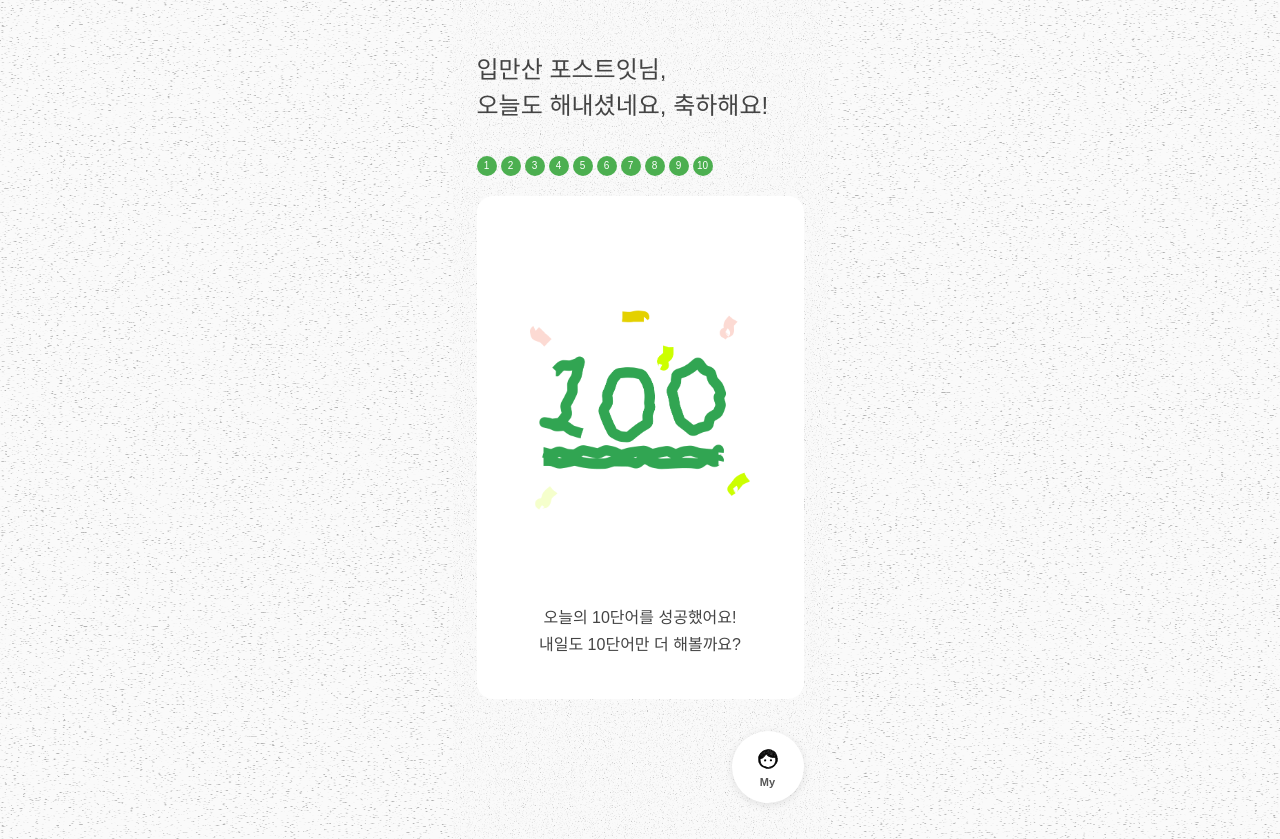
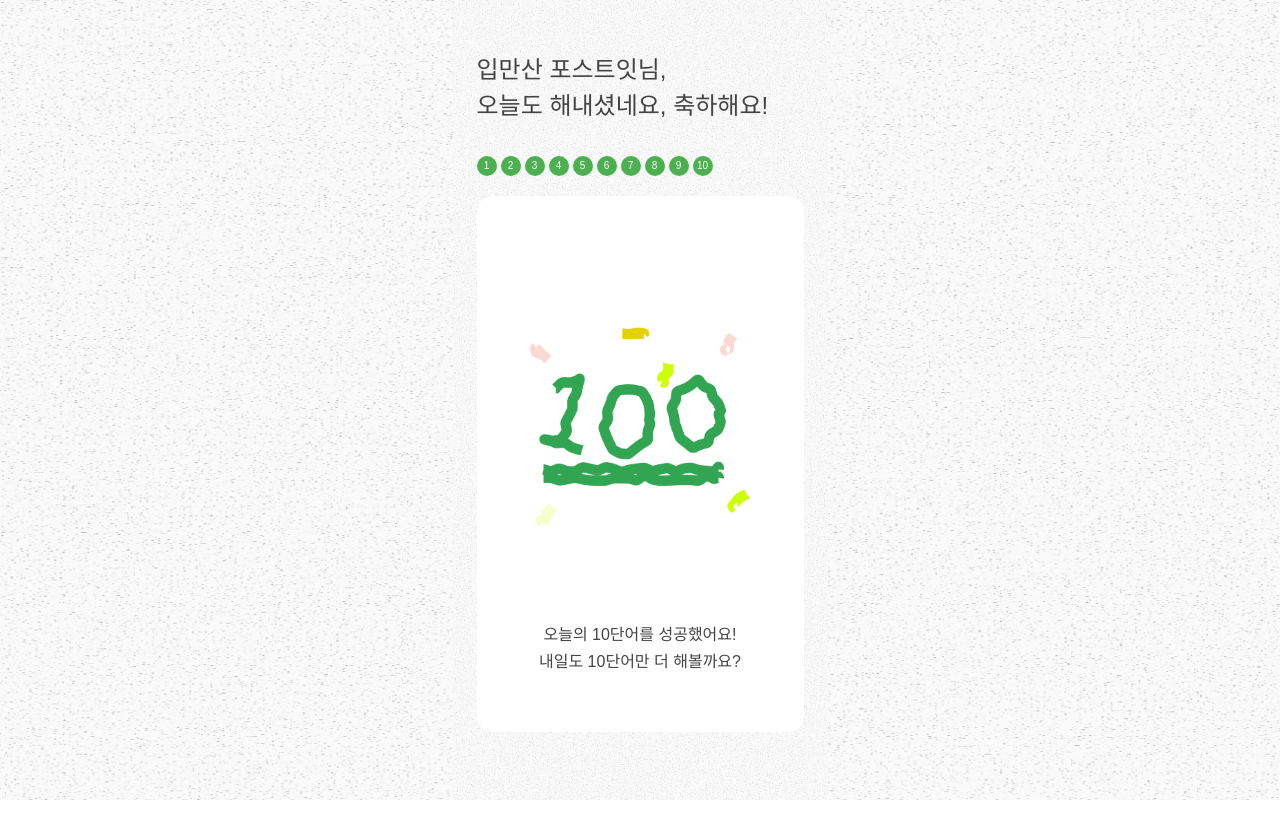
Before and after one commit to BF-D-challenge/make-own-product1, a React (Vite) app: page /complete/1 in a window 1280 px wide. After the commit the page ends 800 px from the top, so only its background shows below. Built offline with nearby package versions, Linux system fonts and the light colour scheme; a web font is replaced by a local one.

Commit message:
fix: 최초 진입 유저 Complete 화면 My 버튼 숨김
Co-Authored-By: Claude Sonnet 4.6 <noreply@anthropic.com>

```diff
--- a/src/screens/CompleteScreen.jsx
+++ b/src/screens/CompleteScreen.jsx
@@ -1,4 +1,4 @@
-import { useEffect } from 'react'
+import { useEffect, useRef } from 'react'
 import { useNavigate, useParams } from 'react-router-dom'
 import useAppStore from '../store/useAppStore'
 import StepIndicator from '../components/StepIndicator'
@@ -9,7 +9,12 @@ export default function CompleteScreen() {
   const navigate = useNavigate()
   const { day } = useParams()
   const dayNum = parseInt(day)
-  const { completeDay, resetProgress, nickname } = useAppStore()
+  const { completeDay, resetProgress, nickname, dayProgress } = useAppStore()
+
+  // completeDay 호출 전 기존에 완료된 날이 있었는지 체크
+  const hasCompleted = useRef(
+    Object.values(dayProgress).some(v => v === 'complete')
+  ).current
 
   useEffect(() => {
     completeDay(dayNum)
@@ -85,13 +90,14 @@ export default function CompleteScreen() {
         </div>
       </div>
 
-      {/* 하단 My 버튼 */}
+      {/* 하단 My 버튼 — 최초 진입(완료한 날 없음)엔 숨김 */}
       <div style={{
         padding: '16px 24px 36px',
         display: 'flex',
         justifyContent: 'flex-end',
         alignItems: 'center',
       }}>
+        {hasCompleted && (
           <div
             onClick={goToMy}
             style={{
@@ -116,6 +122,7 @@ export default function CompleteScreen() {
               color: '#555',
             }}>My</span>
           </div>
+        )}
       </div>
     </div>
   )
```
Lines whose indentation alone changed are shown as unchanged.
